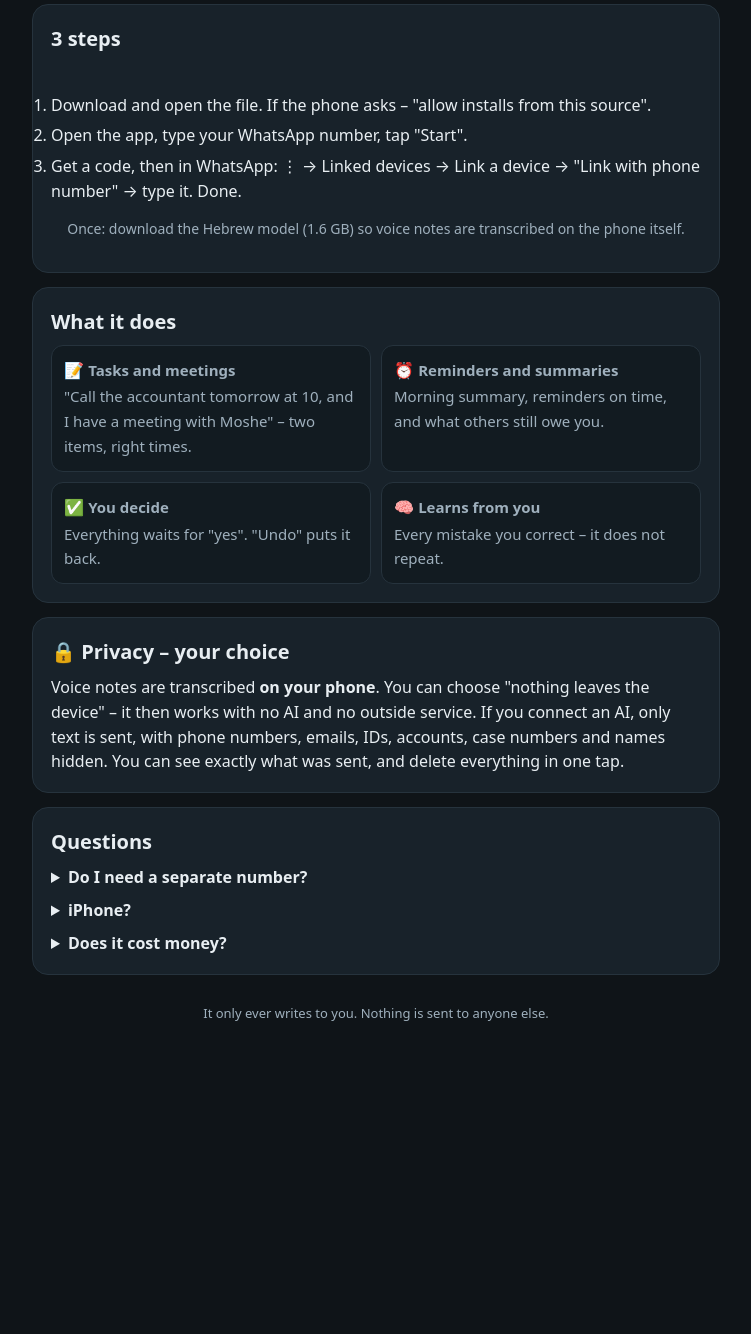
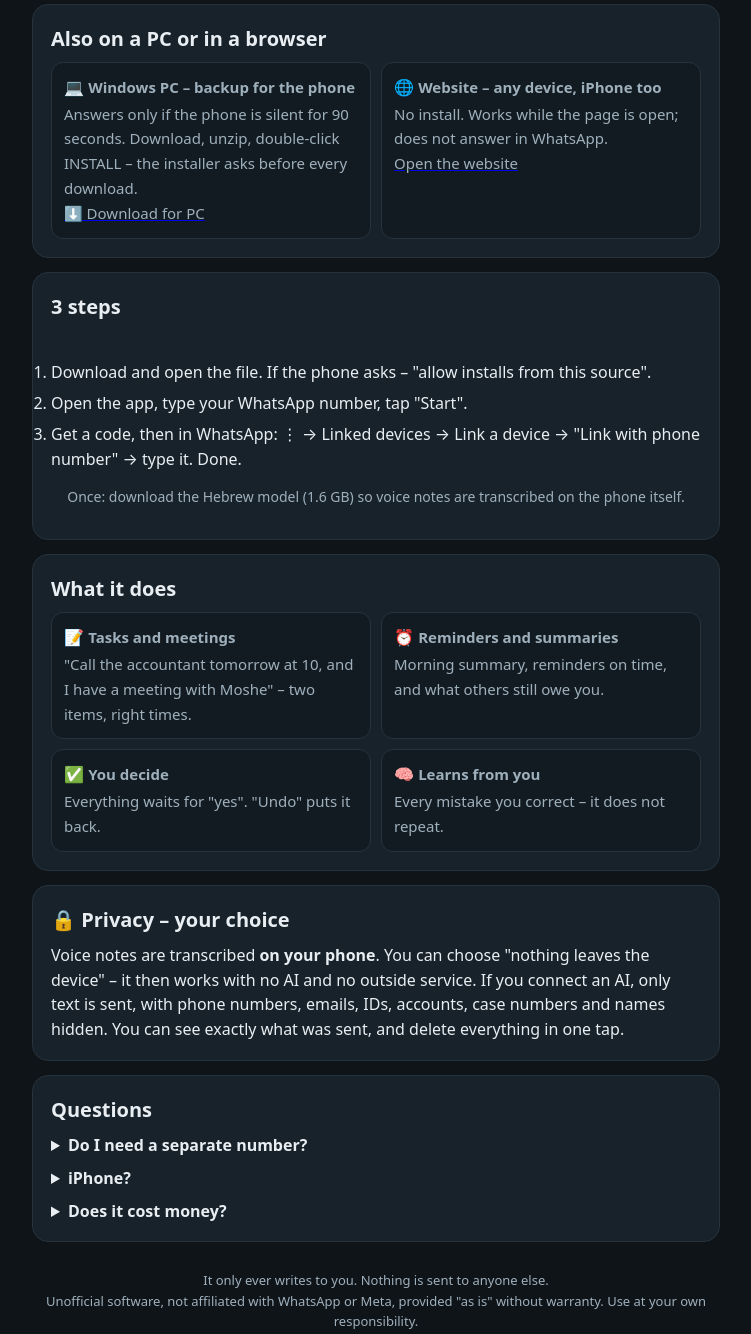
Before and after one commit to simonsimply-eng/voice-assistant, a plain HTML site: page index.html in a window 1280 px wide. Shown: the part 350-1684 px from the top of the page, without its empty margins (264-1015 px from the left). Before the commit the page ends 1421 px from the top, so only its background shows below. Drawn offline with Linux system fonts and the light colour scheme.

Commit message:
Page: PC (Windows) download and website link; as-is notice

```diff
--- a/index.html
+++ b/index.html
@@ -34,6 +34,12 @@ footer{color:var(--dim);font-size:13px;margin-top:28px;text-align:center}
 
   <a class="btn" id="dl" href="https://github.com/simonsimply-eng/voice-assistant/releases/latest/download/voice-assistant.apk"><span class="he">⬇️ התקנה לאנדרואיד</span><span class="en">⬇️ Install for Android</span></a>
   <div class="small"><span class="he">גרסה 26 · אנדרואיד 10 ומעלה · כ-90 MB</span><span class="en">Version 26 · Android 10 or newer · about 90 MB</span></div>
+  <div class="card"><h2><span class="he">גם במחשב או בדפדפן</span><span class="en">Also on a PC or in a browser</span></h2>
+    <div class="grid">
+      <div class="pt"><b>💻 <span class="he">מחשב Windows – גיבוי לטלפון</span><span class="en">Windows PC – backup for the phone</span></b><span class="he">עונה רק אם הטלפון שותק 90 שניות. מורידים, פותחים את ה-zip, לוחצים פעמיים על INSTALL – והמתקין שואל לפני כל הורדה.</span><span class="en">Answers only if the phone is silent for 90 seconds. Download, unzip, double-click INSTALL – the installer asks before every download.</span><br><a href="https://github.com/simonsimply-eng/voice-assistant/releases/latest/download/voice-assistant-pc-windows.zip"><span class="he">⬇️ הורדה למחשב</span><span class="en">⬇️ Download for PC</span></a></div>
+      <div class="pt"><b>🌐 <span class="he">אתר – כל מכשיר, גם אייפון</span><span class="en">Website – any device, iPhone too</span></b><span class="he">בלי התקנה. עובד כשהדף פתוח; לא עונה בוואטסאפ.</span><span class="en">No install. Works while the page is open; does not answer in WhatsApp.</span><br><a href="https://voice-agent.simonsimply.simple-host.app/" target="_blank" rel="noopener"><span class="he">פתח את האתר</span><span class="en">Open the website</span></a></div>
+    </div>
+  </div>
 
   <div class="card"><h2><span class="he">3 צעדים</span><span class="en">3 steps</span></h2>
     <ol class="he"><li>מורידים ופותחים את הקובץ. אם הטלפון שואל – "לאפשר התקנה ממקור זה".</li><li>פותחים את האפליקציה, מקלידים את מספר הוואטסאפ, לוחצים "הפעל".</li><li>מקבלים קוד, ובוואטסאפ: ⋮ ← מכשירים מקושרים ← קישור מכשיר ← "קישור עם מספר טלפון" ← מקלידים. זהו.</li></ol>
@@ -60,7 +66,7 @@ footer{color:var(--dim);font-size:13px;margin-top:28px;text-align:center}
     <details><summary><span class="he">אייפון?</span><span class="en">iPhone?</span></summary><p class="he">עוד לא: אייפון לא מאפשר לאפליקציה לרוץ ברקע כך. אפשר להריץ במחשב שדולק רוב הזמן.</p><p class="en">Not yet: iPhone does not let an app run in the background this way. It can run on a computer that is on most of the time.</p></details>
     <details><summary><span class="he">זה עולה כסף?</span><span class="en">Does it cost money?</span></summary><p class="he">האפליקציה חינם. AI הוא אופציונלי: מפתח שלך ל-Claude או לשירות אחר (כמה אגורות להודעה), או חינם עם הכללים בלבד.</p><p class="en">The app is free. AI is optional: your own key for Claude or another service (a few cents per message), or free with the rules only.</p></details>
   </div>
-  <footer><span class="he">העוזר כותב רק לך. שום דבר לא נשלח לאחרים.</span><span class="en">It only ever writes to you. Nothing is sent to anyone else.</span></footer>
+  <footer><span class="he">העוזר כותב רק לך. שום דבר לא נשלח לאחרים.<br>תוכנה לא רשמית, ללא קשר לוואטסאפ או Meta, ניתנת "כמות שהיא" (AS IS) ללא אחריות. השימוש באחריות המשתמש.</span><span class="en">It only ever writes to you. Nothing is sent to anyone else.<br>Unofficial software, not affiliated with WhatsApp or Meta, provided "as is" without warranty. Use at your own responsibility.</span></footer>
 </div>
 <script>
 const b = document.getElementById('lang');
```
